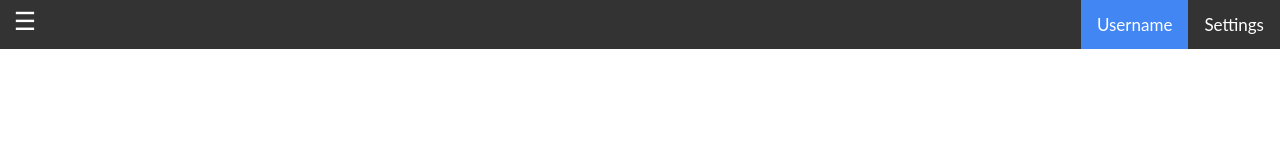
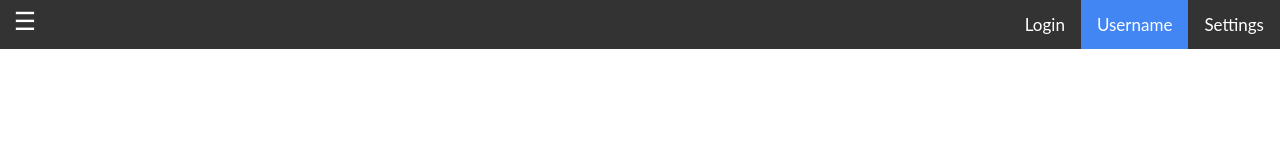
Before and after one commit to Richmond-Truong/groupFinder, a React (Create React App) app in the folder client/: page / in a window 1280 px wide. Shown: the top 160 px of the page. Built offline with nearby package versions, Linux system fonts and the light colour scheme.

Commit message:
Testing TopBar

```diff
--- a/client/src/barStyle.css
+++ b/client/src/barStyle.css
@@ -101,6 +101,10 @@ body {
     color: black;
 }
 
+.topnav a:visited {
+    color: chartreuse;
+}
+
 .topnav a.active {
     background-color: var(--main-highlight-color);
     color: var(--main-higlight-color-alt);
--- a/client/src/topBar.js
+++ b/client/src/topBar.js
@@ -6,6 +6,7 @@ class TopBar extends Component{
         <div className="topnav">
           <a href="#Settings">Settings</a>
           <a className="active">Username</a>
+          <a href="active" onClick = {() => alert('click')}>Login</a>
         </div>
         );
       }
```
